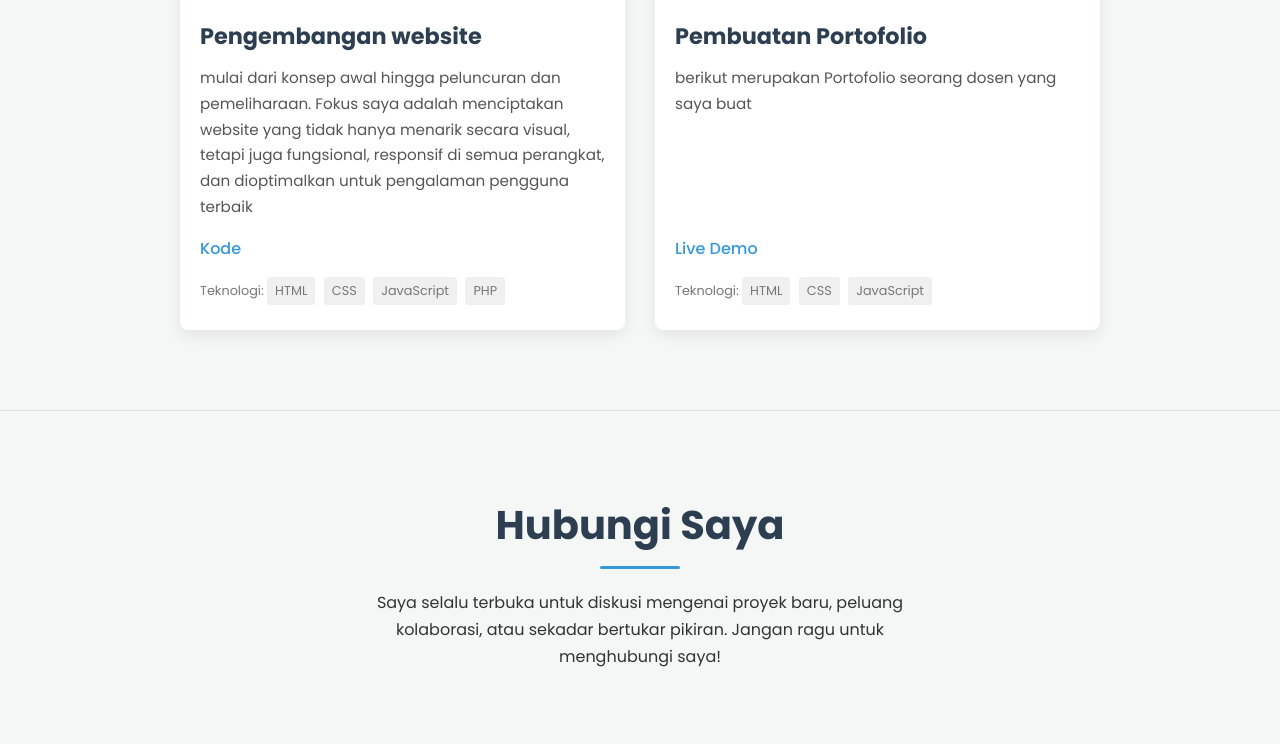
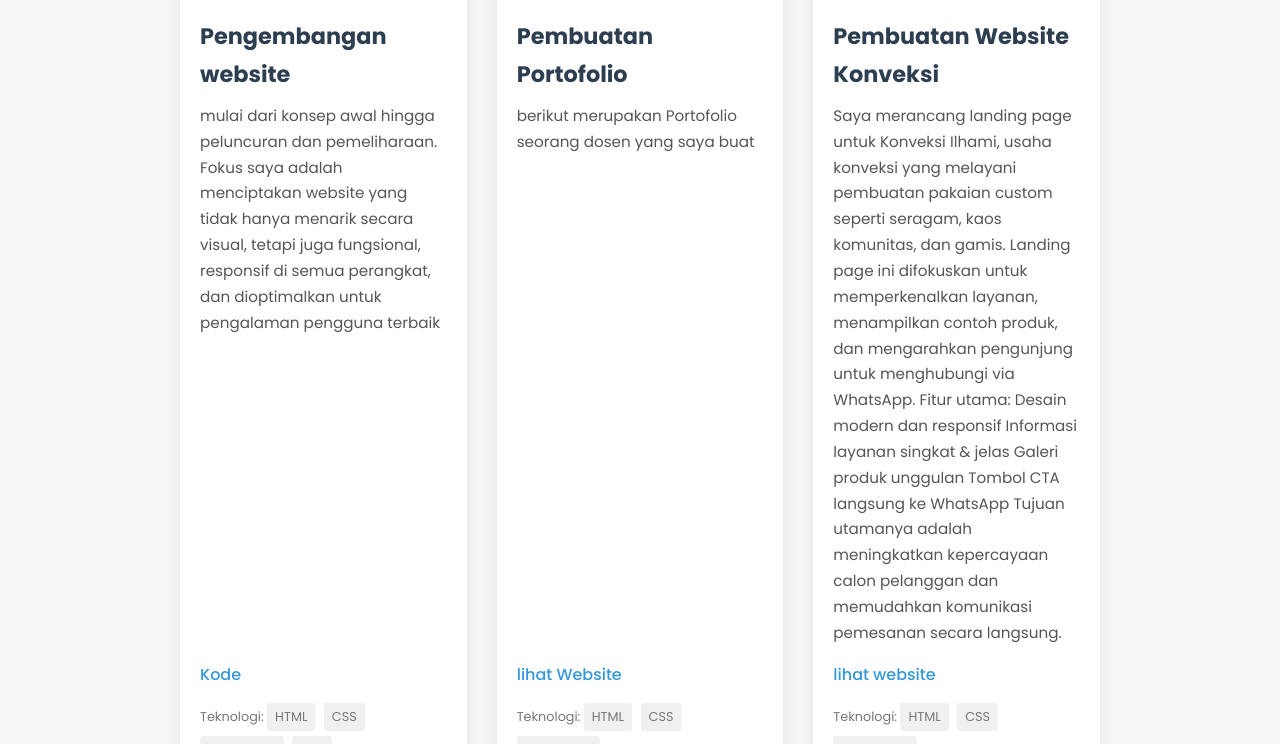
Before and after one commit to web-si-te/porto, a plain HTML site: page index.html in a window 1280 px wide. Shown: the part 1725-2469 px from the top of the page. Drawn offline with Linux system fonts and the light colour scheme.

Commit message:
Update index.html

```diff
--- a/index.html
+++ b/index.html
@@ -499,7 +499,36 @@ Saya adalah individu yang proaktif, detail-oriented, dan selalu ingin belajar ha
                         <h3>Pembuatan Portofolio</h3>
                         <p class="project-description"> berikut merupakan Portofolio seorang dosen yang saya buat </p>
                         <div class="project-links">
-                            <a href="https://web-si-te.github.io/profil/" target="_blank" rel="noopener noreferrer">Live Demo</a>
+                            <a href="https://web-si-te.github.io/profil/" target="_blank" rel="noopener noreferrer">lihat Website</a>
+                        </div>
+                        <div class="project-tech">
+                            Teknologi: <span>HTML</span> <span>CSS</span> <span>JavaScript</span>
+                        </div>
+                    </div>
+                </div>
+
+                <div class="project-card">
+                    <!-- Ganti dengan URL gambar proyek Anda -->
+                    <img src="Screenshot (237).png" alt="Gambar Proyek 3" class="project-image">
+                    <div class="project-info">
+                        <h3>Pembuatan Website Konveksi</h3>
+                        <p class="project-description"> Saya merancang landing page untuk Konveksi Ilhami, usaha konveksi yang melayani pembuatan pakaian custom seperti seragam, kaos komunitas, dan gamis.
+
+Landing page ini difokuskan untuk memperkenalkan layanan, menampilkan contoh produk, dan mengarahkan pengunjung untuk menghubungi via WhatsApp.
+
+Fitur utama:
+
+Desain modern dan responsif
+
+Informasi layanan singkat & jelas
+
+Galeri produk unggulan
+
+Tombol CTA langsung ke WhatsApp
+
+Tujuan utamanya adalah meningkatkan kepercayaan calon pelanggan dan memudahkan komunikasi pemesanan secara langsung. </p>
+                        <div class="project-links">
+                            <a href="https://web-si-te.github.io/Ilhamiconvection/" target="_blank" rel="noopener noreferrer">lihat website</a>
                         </div>
                         <div class="project-tech">
                             Teknologi: <span>HTML</span> <span>CSS</span> <span>JavaScript</span>
```
